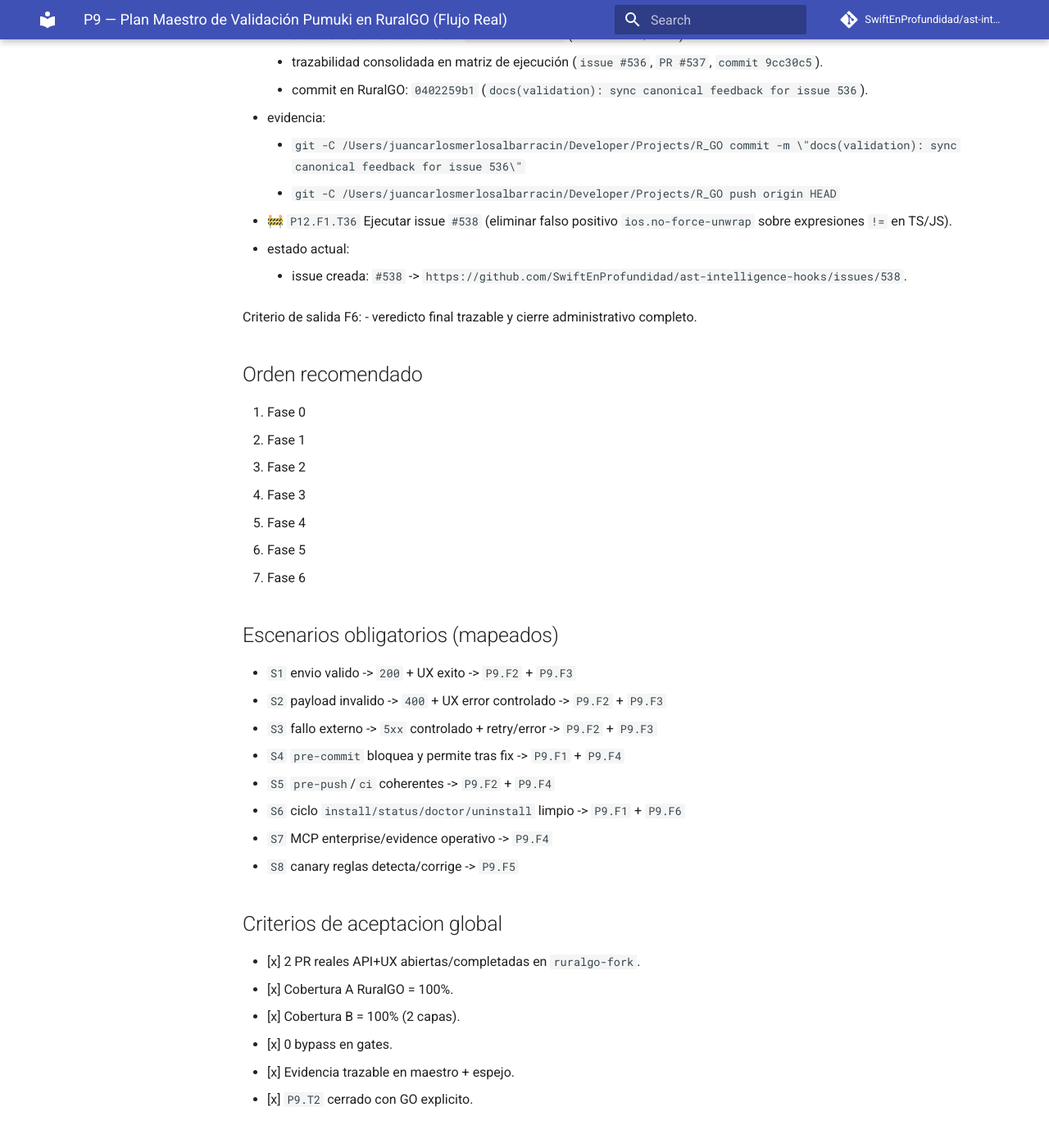
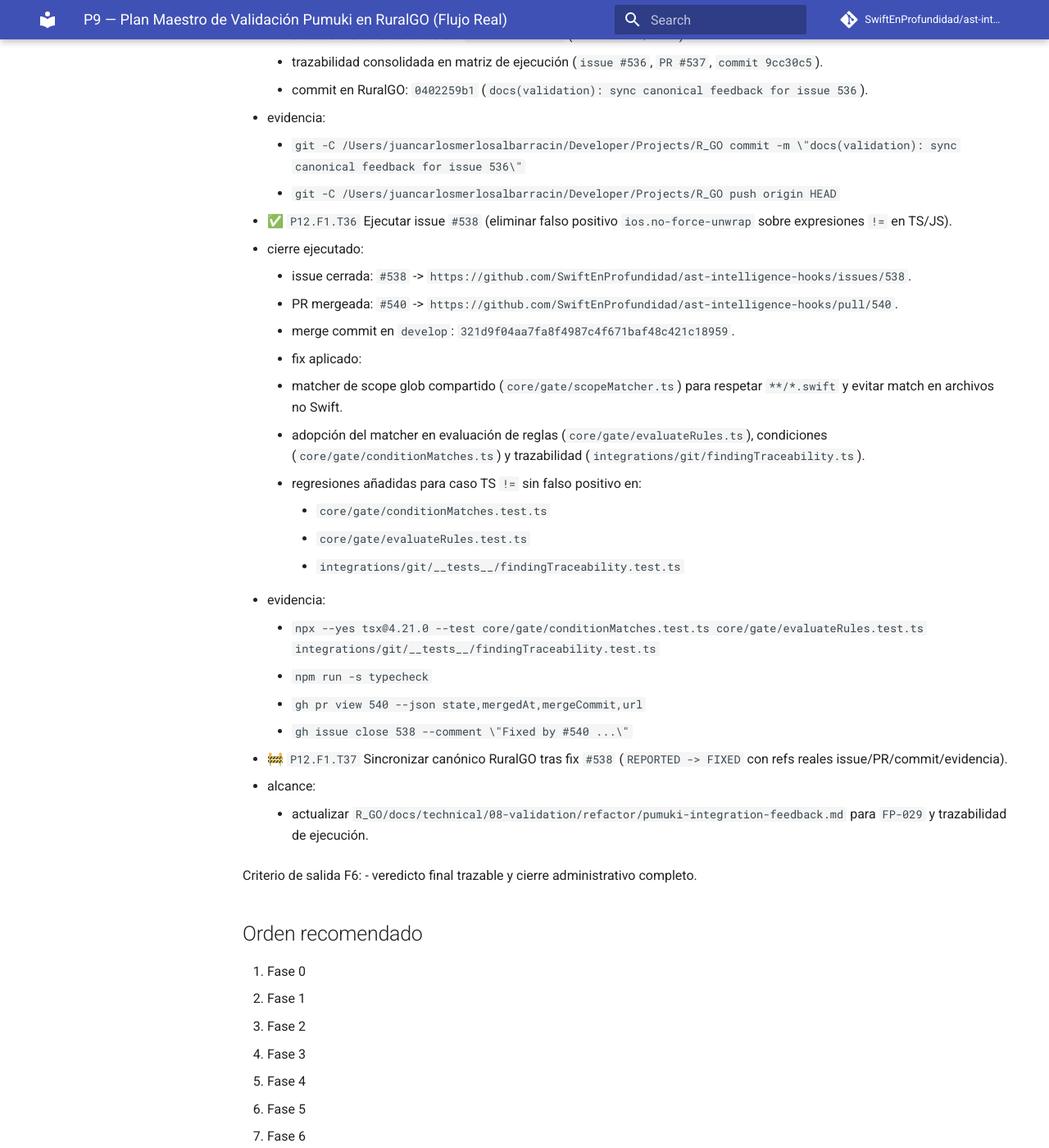
Before and after one commit to SwiftEnProfundidad/ast-intelligence-hooks, an MkDocs documentation site: the page built from docs/seguimiento-completo-validacion-ruralgo-03-03-2026.md, in a window 1280 px wide and 1400 px high, scrolled down 42402 px. Shown: the whole window at 82% size. Built offline with MkDocs 1.6.1 and Material for MkDocs 9.7.7, drawn with Linux system fonts in a browser that asks for light colours; comment, search, counter and statistics services are not loaded.

Commit message:
docs(tracking): close P12.F1.T36 and activate P12.F1.T37

```diff
--- a/docs/seguimiento-completo-validacion-ruralgo-03-03-2026.md
+++ b/docs/seguimiento-completo-validacion-ruralgo-03-03-2026.md
@@ -1181,9 +1181,26 @@ Criterio de salida F5:
   - evidencia:
     - `git -C /Users/juancarlosmerlosalbarracin/Developer/Projects/R_GO commit -m \"docs(validation): sync canonical feedback for issue 536\"`
     - `git -C /Users/juancarlosmerlosalbarracin/Developer/Projects/R_GO push origin HEAD`
-- 🚧 `P12.F1.T36` Ejecutar issue `#538` (eliminar falso positivo `ios.no-force-unwrap` sobre expresiones `!=` en TS/JS).
-  - estado actual:
-    - issue creada: `#538` -> `https://github.com/SwiftEnProfundidad/ast-intelligence-hooks/issues/538`.
+- ✅ `P12.F1.T36` Ejecutar issue `#538` (eliminar falso positivo `ios.no-force-unwrap` sobre expresiones `!=` en TS/JS).
+  - cierre ejecutado:
+    - issue cerrada: `#538` -> `https://github.com/SwiftEnProfundidad/ast-intelligence-hooks/issues/538`.
+    - PR mergeada: `#540` -> `https://github.com/SwiftEnProfundidad/ast-intelligence-hooks/pull/540`.
+    - merge commit en `develop`: `321d9f04aa7fa8f4987c4f671baf48c421c18959`.
+    - fix aplicado:
+      - matcher de scope glob compartido (`core/gate/scopeMatcher.ts`) para respetar `**/*.swift` y evitar match en archivos no Swift.
+      - adopción del matcher en evaluación de reglas (`core/gate/evaluateRules.ts`), condiciones (`core/gate/conditionMatches.ts`) y trazabilidad (`integrations/git/findingTraceability.ts`).
+      - regresiones añadidas para caso TS `!=` sin falso positivo en:
+        - `core/gate/conditionMatches.test.ts`
+        - `core/gate/evaluateRules.test.ts`
+        - `integrations/git/__tests__/findingTraceability.test.ts`
+  - evidencia:
+    - `npx --yes tsx@4.21.0 --test core/gate/conditionMatches.test.ts core/gate/evaluateRules.test.ts integrations/git/__tests__/findingTraceability.test.ts`
+    - `npm run -s typecheck`
+    - `gh pr view 540 --json state,mergedAt,mergeCommit,url`
+    - `gh issue close 538 --comment \"Fixed by #540 ...\"`
+- 🚧 `P12.F1.T37` Sincronizar canónico RuralGO tras fix `#538` (`REPORTED -> FIXED` con refs reales issue/PR/commit/evidencia).
+  - alcance:
+    - actualizar `R_GO/docs/technical/08-validation/refactor/pumuki-integration-feedback.md` para `FP-029` y trazabilidad de ejecución.
 
 Criterio de salida F6:
 - veredicto final trazable y cierre administrativo completo.
```
Also changed, not shown: docs/registro-maestro-de-seguimiento.md (+1 -1 lines).
